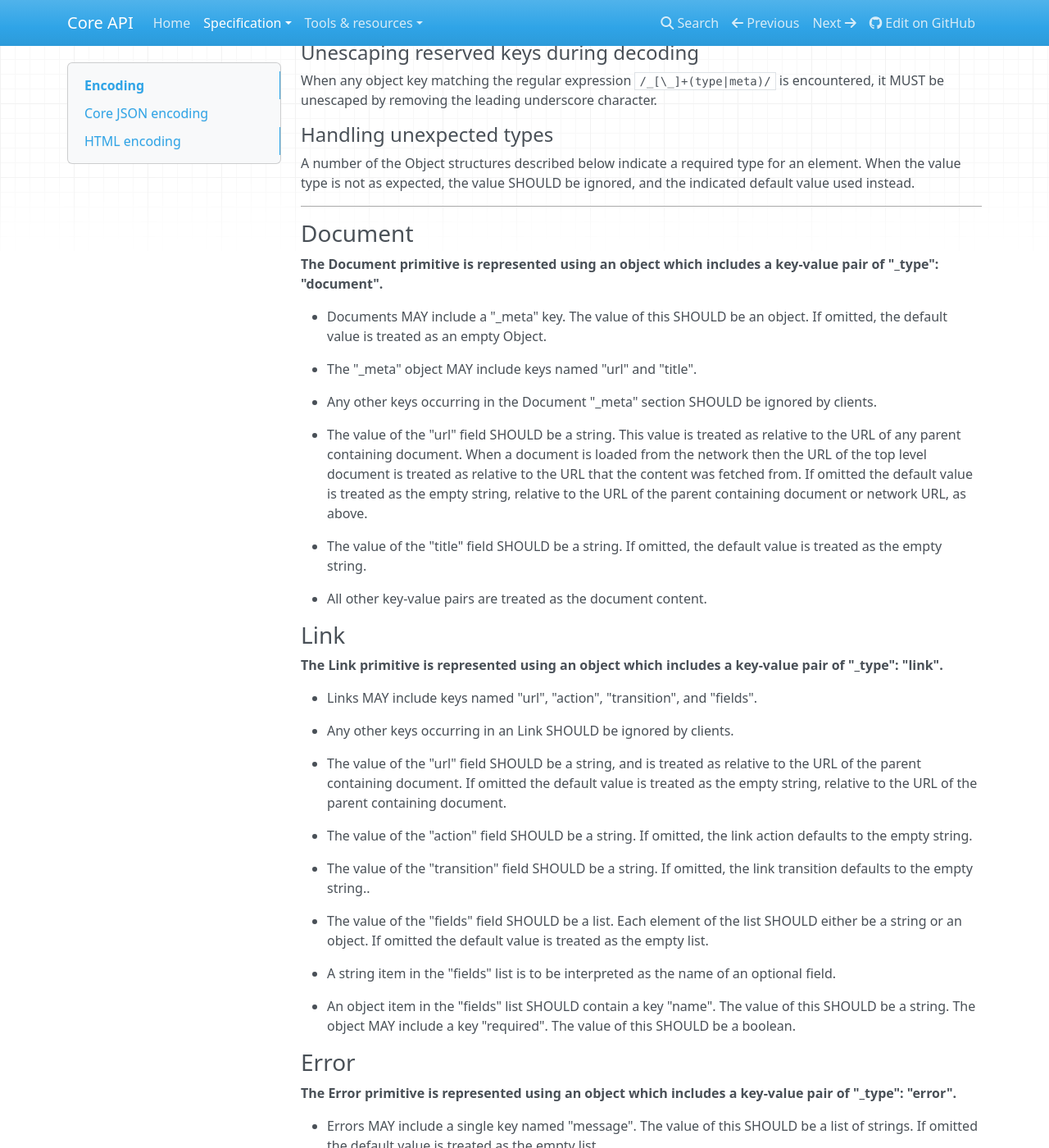
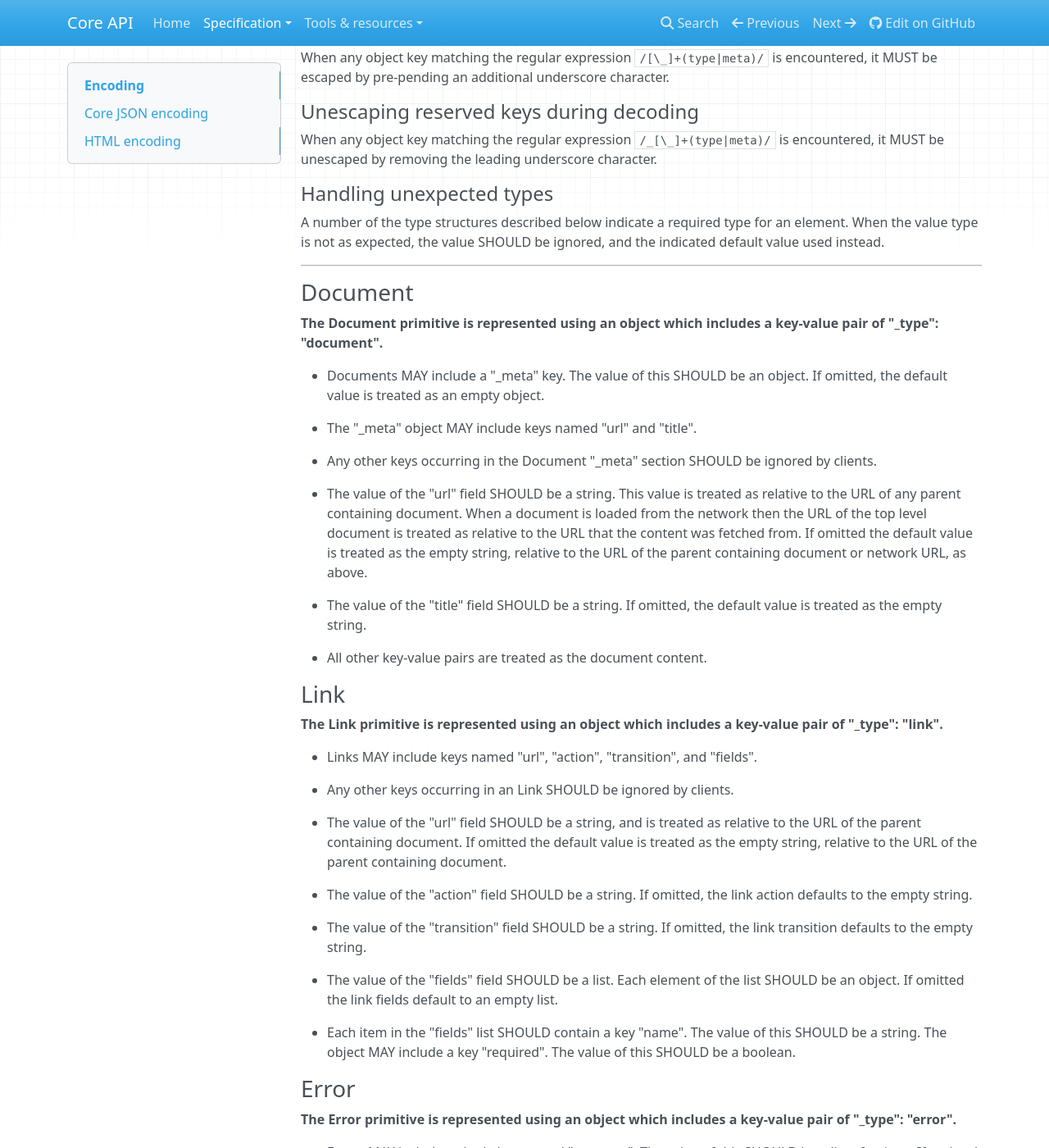
Before and after one commit to core-api/core-api, an MkDocs documentation site: the page built from docs/specification/encoding.md, in a window 1280 px wide and 1400 px high, scrolled down 1452 px. Shown: the whole window at 82% size. Built offline with MkDocs 1.6.1, drawn with Linux system fonts in a browser that asks for light colours; nearby versions of some CDN libraries; old or Windows-style settings are respelled for this version of MkDocs; some of the changed text lies outside the part shown.

Commit message:
Don't allow name only shortcut in 'fields' arguments

```diff
--- a/docs/specification/encoding.md
+++ b/docs/specification/encoding.md
@@ -73,7 +77,7 @@
 
 #### Handling unexpected types
 
-A number of the Object structures described below indicate a required type for an element. When the value type is not as expected, the value SHOULD be ignored, and the indicated default value used instead.
+A number of the type structures described below indicate a required type for an element. When the value type is not as expected, the value SHOULD be ignored, and the indicated default value used instead.
 
 ---
 
@@ -81,7 +85,7 @@
 
 **The Document primitive is represented using an object which includes a key-value pair of "_type": "document".**
 
-* Documents MAY include a "\_meta" key. The value of this SHOULD be an object. If omitted, the default value is treated as an empty Object.
+* Documents MAY include a "\_meta" key. The value of this SHOULD be an object. If omitted, the default value is treated as an empty object.
 
 * The "\_meta" object MAY include keys named "url" and "title".
 
@@ -105,13 +109,11 @@
 
 * The value of the "action" field SHOULD be a string. If omitted, the link action defaults to the empty string.
 
-* The value of the "transition" field SHOULD be a string. If omitted, the link transition defaults to the empty string..
+* The value of the "transition" field SHOULD be a string. If omitted, the link transition defaults to the empty string.
 
-* The value of the "fields" field SHOULD be a list. Each element of the list SHOULD either be a string or an object. If omitted the default value is treated as the empty list.
+* The value of the "fields" field SHOULD be a list. Each element of the list SHOULD be an object. If omitted the link fields default to an empty list.
 
-* A string item in the "fields" list is to be interpreted as the name of an optional field.
-
-* An object item in the "fields" list SHOULD contain a key "name". The value of this SHOULD be a string. The object MAY include a key "required". The value of this SHOULD be a boolean.
+* Each item in the "fields" list SHOULD contain a key "name". The value of this SHOULD be a string. The object MAY include a key "required". The value of this SHOULD be a boolean.
 
 ### Error
 
@@ -148,15 +150,17 @@
 
 #### Omitting default values
 
-Clients MAY choose to omit any values that are the default when encoding a document.
+Clients MAY choose to omit any values that are the same as the default value when encoding a document.
+
+For example an optional field in a link may omit the `"required": false` key-pair.
 
 #### Using relative links
 
 Clients MAY take advantage of the relative URL transformations made when parsing Documents and Links, in order to encode minimal URL outputs.
 
 * The top level Document MUST include its URL value, without transformation.
+* If a child Document or Link has the the same URL as its parent, it may omit the URL entirely.
 * If a child Document or Link has the same scheme, host and port portion as its parent, it MAY omit those portions of the URL, and include only the path, query string and fragment identifier portion of the URL.
-* If a child Document or Link has the the same URL as its parent, it may omit the URL entirely.
 
 #### Indentation and spacing
 
```
Also changed, not shown: other parts of docs/specification/encoding.md (+6 -2 lines), docs/index.md (+6 -2 lines).
